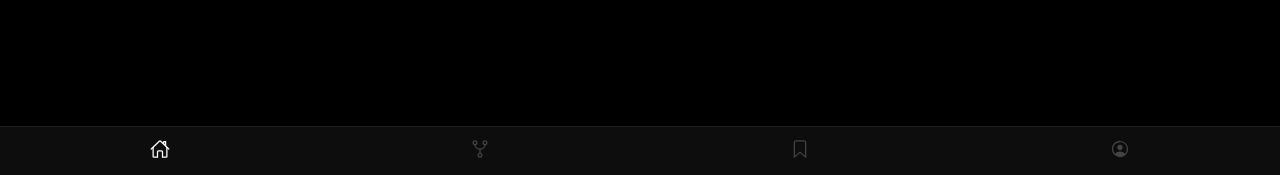
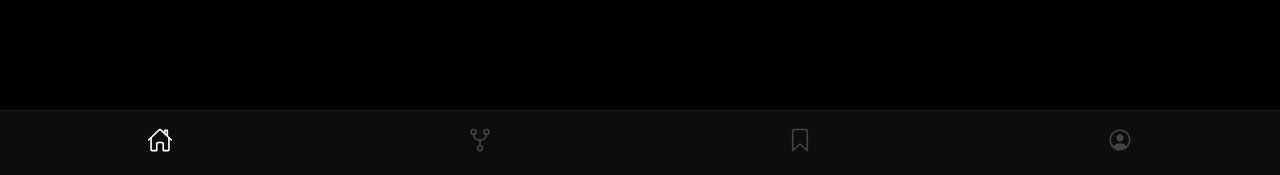
Before and after one commit to ferdinandcharly/telegram-news-bot, a Python web app: template templates/index.html in a window 1280 px wide. Shown: the part 625-800 px from the top of the page. Run offline with Jinja, Linux system fonts and the light colour scheme; the template is opened without the code that fills it, so the values that code supplies are empty.

Commit message:
design: icônes bookmark/share agrandies, nav plus grande, sections supprimées
- btn-save ion-icon : 17px
- Nav : padding 8→12px top + 12→18px bottom, icônes 20→26px
- Sections À la une et Récents supprimées
- padding-bottom body ajusté pour la nav plus haute

Co-Authored-By: Claude Sonnet 4.6 <noreply@anthropic.com>

```diff
--- a/templates/index.html
+++ b/templates/index.html
@@ -81,7 +81,7 @@
       color: var(--text);
       font-family: -apple-system, BlinkMacSystemFont, "Segoe UI", sans-serif;
       min-height: 100vh;
-      padding-bottom: 68px;
+      padding-bottom: 84px;
       overflow-x: hidden;
     }
 
@@ -329,6 +329,7 @@
     }
 
     .btn-save.saved { border-color: var(--text); color: var(--text); }
+    .btn-save ion-icon { font-size: 17px; display: block; }
 
     .badge-niveau {
       font-size: 10px;
@@ -701,7 +702,7 @@
       background: #0d0d0d;
       border-top: 0.5px solid #1e1e1e;
       display: flex;
-      padding: 8px 0 12px;
+      padding: 12px 0 18px;
     }
 
     .nav-btn {
@@ -709,20 +710,16 @@
       display: flex;
       flex-direction: column;
       align-items: center;
-      gap: 3px;
       background: none;
       border: none;
       color: #444;
-      font-size: 7px;
-      font-weight: 500;
       cursor: pointer;
       padding: 4px 6px;
-      letter-spacing: 0.3px;
       transition: color 0.15s;
     }
 
     .nav-btn.actif { color: #fff; }
-    .nav-icon { font-size: 20px; line-height: 1; display: flex; }
+    .nav-icon { font-size: 26px; line-height: 1; display: flex; }
 
     .nav-badge {
       position: absolute;
@@ -1147,7 +1144,6 @@
     } else {
       let html = "";
       alertes.forEach((a, i) => {
-        if (i === 1) html += `<div class="section-label">Récents</div>`;
         html += carteHTML(a, i === 0);
       });
       feed.innerHTML = html;
```
